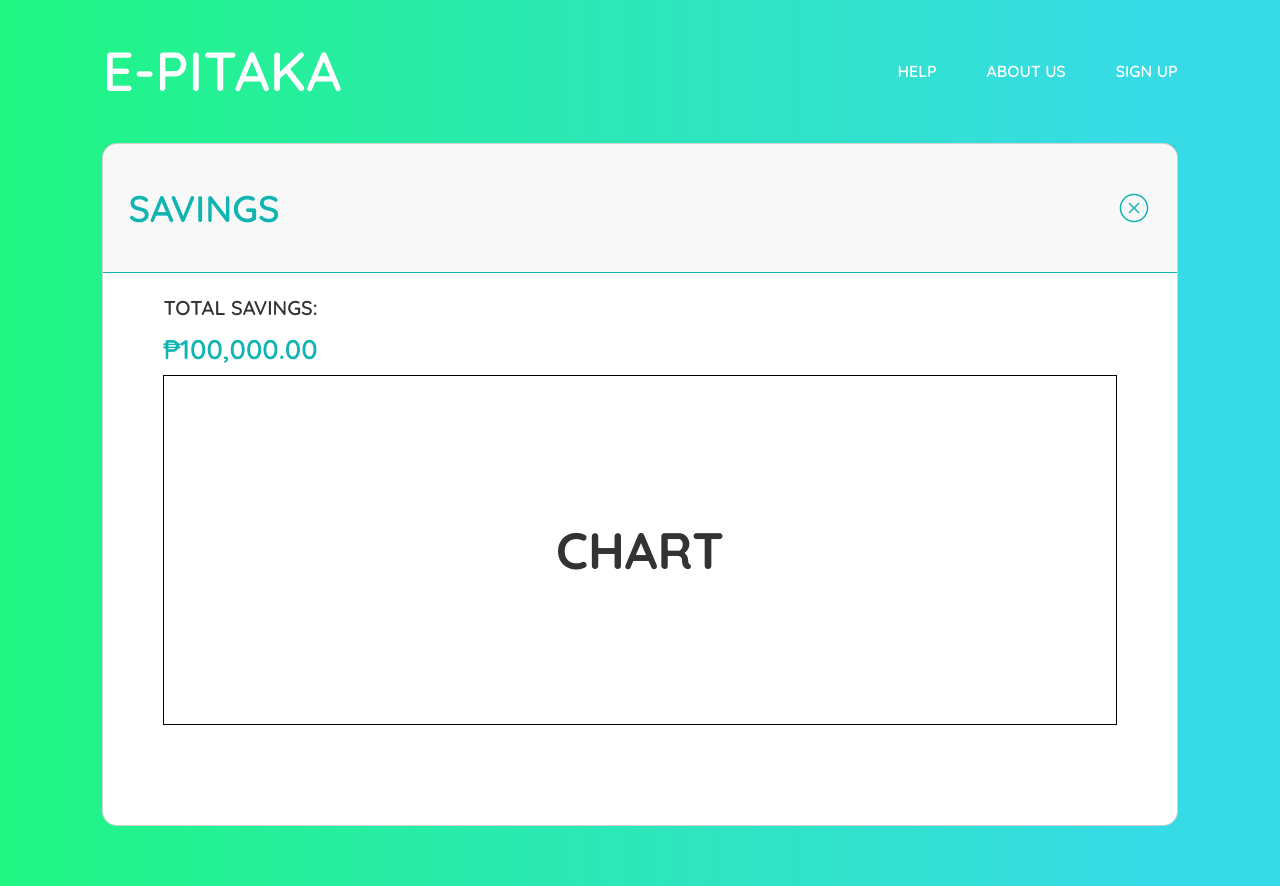
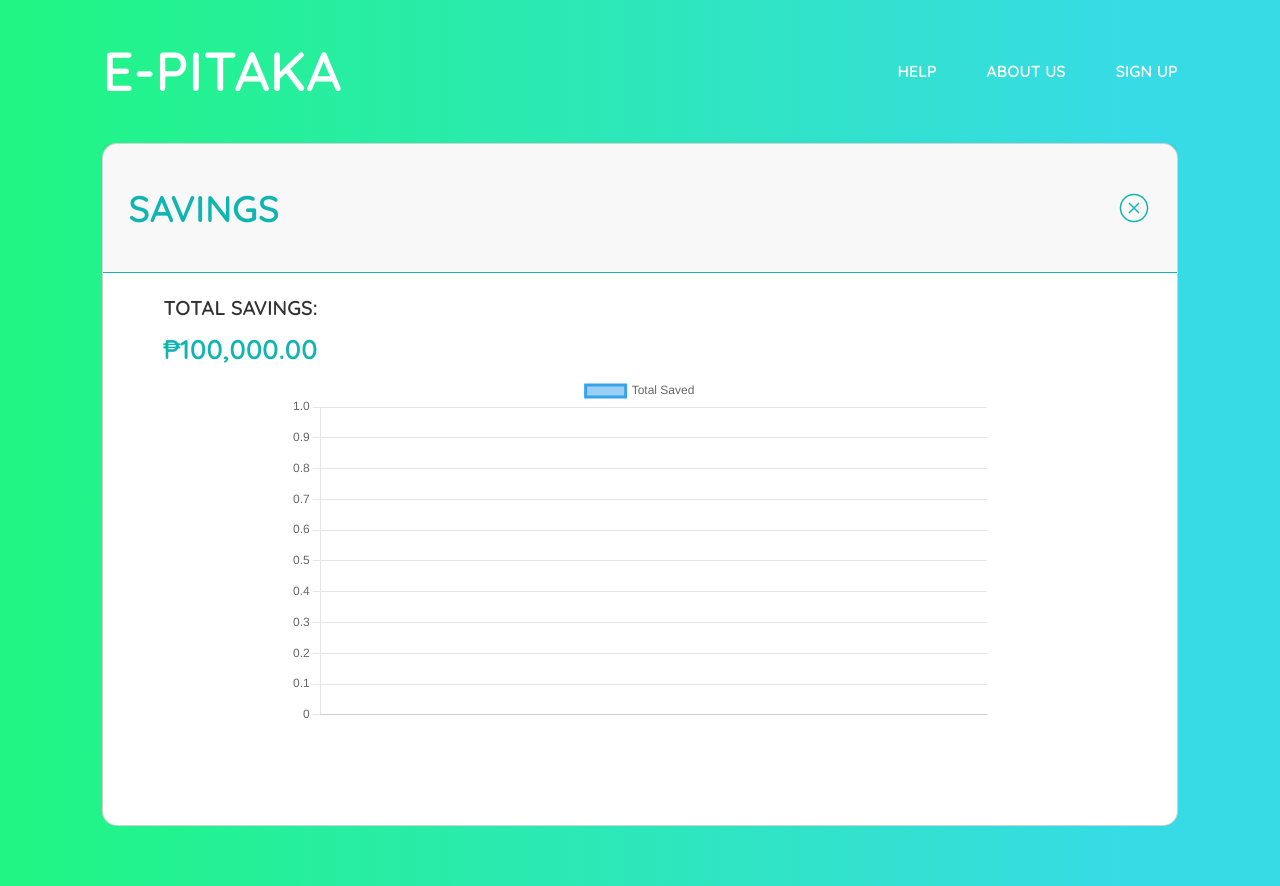
Before and after one commit to NotRelix/e-pitaka, a React (Vite) app in the folder client/: page /e-pitaka/savings in a window 1280 px wide. Built offline with nearby package versions, Linux system fonts and the light colour scheme; no server answers; a web font is replaced by a local one.

Commit message:
feat: add charts in savings page

```diff
--- a/client/package.json
+++ b/client/package.json
@@ -15,7 +15,9 @@
   "dependencies": {
     "axios": "^1.6.2",
     "bootstrap": "^5.3.2",
+    "chart.js": "^4.4.1",
     "react": "^18.2.0",
+    "react-chartjs-2": "^5.2.0",
     "react-dom": "^18.2.0",
     "react-router-dom": "^6.16.0"
   },
--- /dev/null
+++ b/client/src/components/LineChart.jsx
@@ -0,0 +1,58 @@
+import React, { useEffect, useState } from "react";
+import { Line } from 'react-chartjs-2'
+import { Chart as ChartJS } from 'chart.js/auto'
+
+function LineChart({ summaries, setTotal }) {
+    const [userData, setUserData] = useState([])
+    const [data, setData] = useState({
+        labels: [],
+        datasets: [{
+            label: "Total Saved",
+            data: [],
+        }]
+    })
+
+    useEffect(() => {
+        if (summaries) {
+            let total = 0;
+            const newData = []
+            const newLabels = []
+            const newDataPoints = []
+
+            for (let x = 0; x < summaries.data.length; x++) {
+                const date = new Date(summaries.data[x].Month)
+                const month = date.getMonth() + 1
+                const year = date.getFullYear();
+                const saved = parseFloat(summaries.data[x].End_Value) - parseFloat(summaries.data[x].Init_Value);
+                const newSummary = {
+                    month: `${month}/${year}`,
+                    saved: saved,
+                }
+                total += saved;
+                newLabels.push(newSummary.month);
+                newDataPoints.push(newSummary.saved);
+
+                newData.push(newSummary);
+            }
+            console.log(newData)
+            setTotal(total)
+            console.log(total)
+            setUserData(newData)
+            setData({
+                labels: newLabels,
+                datasets: [{
+                    label: "Total Saved",
+                    data: newDataPoints,
+                }]
+            })
+        }
+    }, [summaries])
+
+    return (
+        <>
+            <Line data={data} />
+        </>
+    )
+}
+
+export default LineChart;
--- a/client/src/pages/Savings.jsx
+++ b/client/src/pages/Savings.jsx
@@ -1,11 +1,54 @@
-import { React, useState } from "react";
+import { React, useEffect, useState } from "react";
 import closeButton from "../assets/close_ring_light.png";
 import "../styles/Savings.css";
 import { useNavigate } from "react-router-dom";
+import LineChart from "../components/LineChart";
+import axios from "axios";
 
 function Savings() {
   const [total, setTotal] = useState(100000.0);
+  const [username, setUsername] = useState('')
+  const [summaries, setSummaries] = useState()
   const navigate = useNavigate();
+
+  // useEffect(() => {
+  //   console.log(userData)
+  // }, [userData])
+
+  useEffect(() => {
+    fetchData();
+  }, [])
+
+  const fetchData = async () => {
+    const storedUsername = localStorage.getItem("username")
+    setUsername(storedUsername)
+
+    try {
+      const userId = await getUserById(storedUsername);
+      const summaries = await getSummaries(userId);
+      setSummaries(summaries)
+    } catch (err) {
+      window.alert("Error fetching data")
+    }
+  }
+
+  const getUserById = async (username) => {
+    try {
+      const response = await axios.get(`http://127.0.0.1:3000/check-username/${username}`)
+      return response.data.userInfo.id
+    } catch (err) {
+      console.error(err)
+    }
+  }
+
+  const getSummaries = async (userId) => {
+    try {
+      const response = await axios.get(`http://127.0.0.1:3000/get-summaries/${userId}`)
+      return response.data
+    } catch (err) {
+      console.error(err)
+    }
+  }
 
   const handleCloseClick = () => {
     navigate("/e-pitaka/home");
@@ -19,9 +62,16 @@ function Savings() {
         </div>
         <div className="card-body savings-body">
           <p>TOTAL SAVINGS:</p>
-          <h3>₱{total.toFixed(2).replace(/(\d)(?=(\d{3})+(?!\d))/g, "$1,")}</h3>
+          { total < 0 ?
+            <h3 style={{ color: 'red' }}>₱{total.toFixed(2).replace(/(\d)(?=(\d{3})+(?!\d))/g, "$1,")}</h3>
+            :
+            <h3>₱{total.toFixed(2).replace(/(\d)(?=(\d{3})+(?!\d))/g, "$1,")}</h3>
+          }
           <div className="chart">
-            <h1>CHART</h1>
+            <LineChart
+              summaries={summaries}
+              setTotal={setTotal}
+            />
           </div>
         </div>
       </div>
--- a/client/src/styles/Savings.css
+++ b/client/src/styles/Savings.css
@@ -23,7 +23,7 @@
   display: flex;
   justify-content: center;
   align-items: center;
-  border: 1px solid black;
+  /* border: 1px solid black; */
   height: 350px;
   margin: auto;
   margin-bottom: 100px;
```
Also changed, not shown: 2 other files (tests, documents, lock files or other folders).
